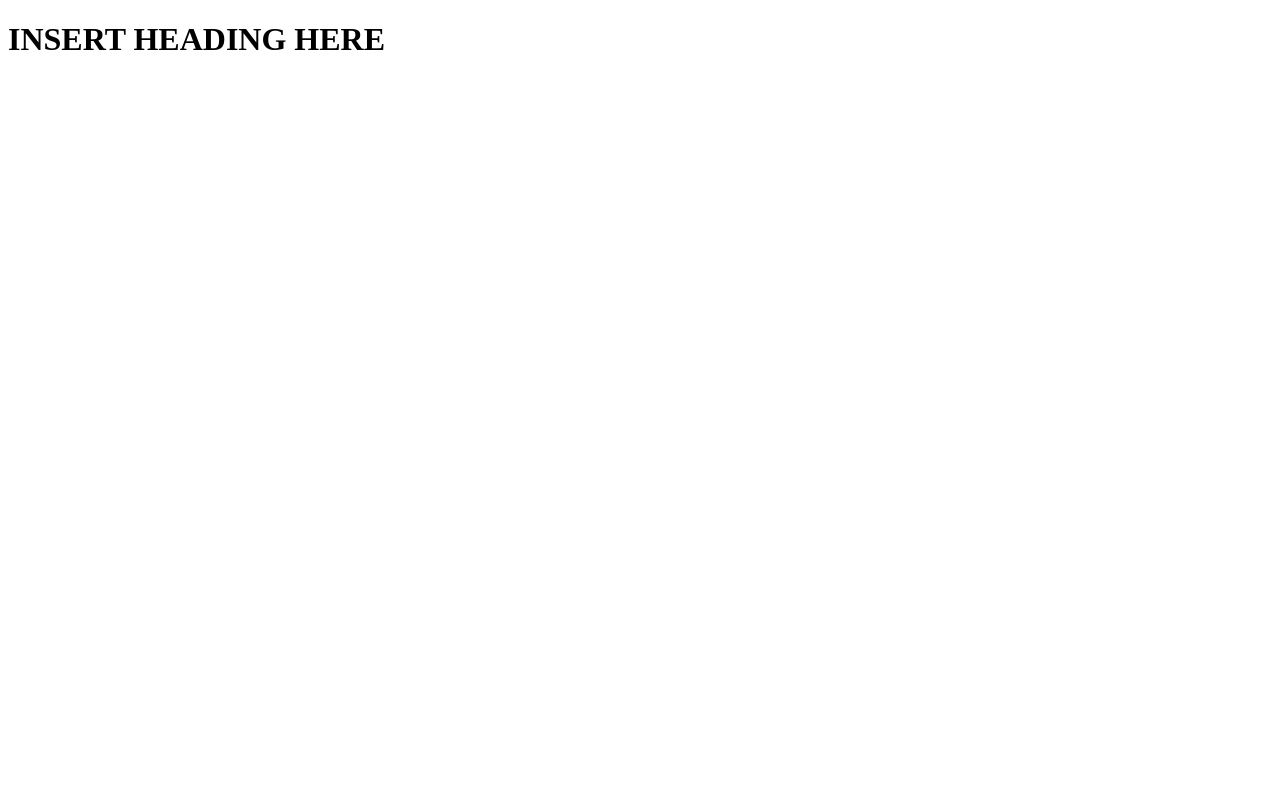
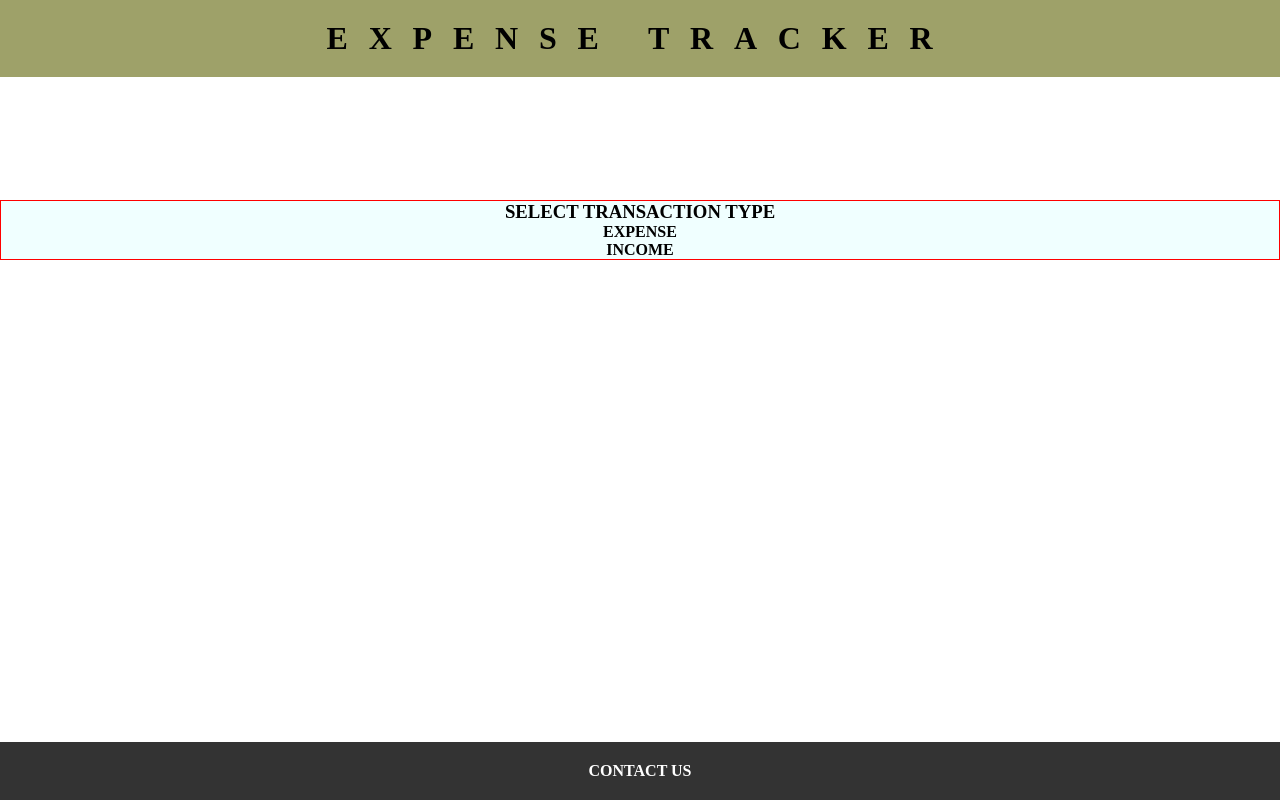
Before and after one commit to rves-dev/expenseTracker, a plain HTML site: page js basics/index.html in a window 1280 px wide. Drawn offline with Linux system fonts and the light colour scheme.

Commit message:
expense tracker day01

```diff
--- a/js basics/index.html
+++ b/js basics/index.html
@@ -4,10 +4,35 @@
     <meta charset="UTF-8">
     <meta http-equiv="X-UA-Compatible" content="IE=edge">
     <meta name="viewport" content="width=device-width, initial-scale=1.0">
+    <link rel="stylesheet" href="style.css">
     <title>Document</title>
 </head>
 <body>
-    <h1>INSERT HEADING HERE</h1>
+    <div id="header">
+        <div id="title_box">
+            <h1>EXPENSE TRACKER</h1>
+        </div>
+    </div>
+    <div id="main">
+        <div id="selection_box">
+            <div id="selection_label_box">
+                <h3>SELECT TRANSACTION TYPE</h3>
+            </div>
+            <div id="expense_box">
+                <h4>EXPENSE</h4>
+            </div>
+            <div id="income_box">
+                <h4>INCOME</h4>
+            </div>
+        </div>
+    </div>
+    <div id="footer">
+        <div id="footer_box">
+            <div id="contact_us_box">
+                <h4>CONTACT US</h4>
+            </div>
+        </div>
+    </div>
     <script src="index.js"></script>
 </body>
 </html>
--- a/js basics/index.js
+++ b/js basics/index.js
@@ -1,2 +1,5 @@
 //This is a comment
 console.log('Hello Wooooorld!');
+
+let name = 'Mosh';
+console.log(name);
--- /dev/null
+++ b/js basics/style.css
@@ -0,0 +1,35 @@
+*{
+    margin: 0;
+    padding: 0;
+    box-sizing: border-box;
+    scroll-behavior: smooth;
+}
+
+#header{
+    background-color: rgb(158, 161, 105);
+    letter-spacing: 1.3em;
+    text-align: center;
+    padding: 20px 0px;
+    text-decoration: none;
+    position: absolute;
+    top: 0;
+    width: 100%;
+    }
+#main{
+    border: red 1px solid;
+    margin-top: 200px;
+    background-color: azure;
+    text-align: center;
+}
+#footer{
+    background-color: rgb(73, 61, 52);
+    text-align: center;
+    width: 100%;
+    margin-bottom: 0;
+    margin: auto;
+    background-color: #333;
+    color:white;
+    padding: 20px 0px;
+    position: absolute;
+    bottom: 0;
+}
```
